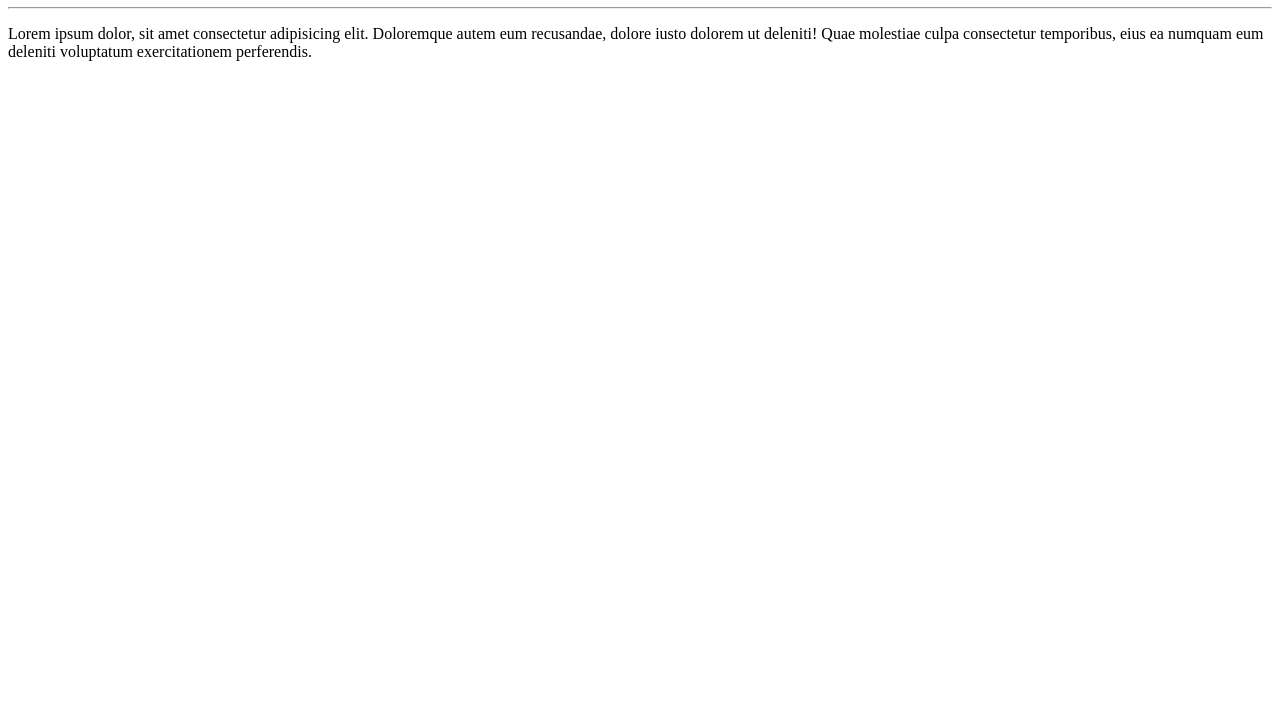
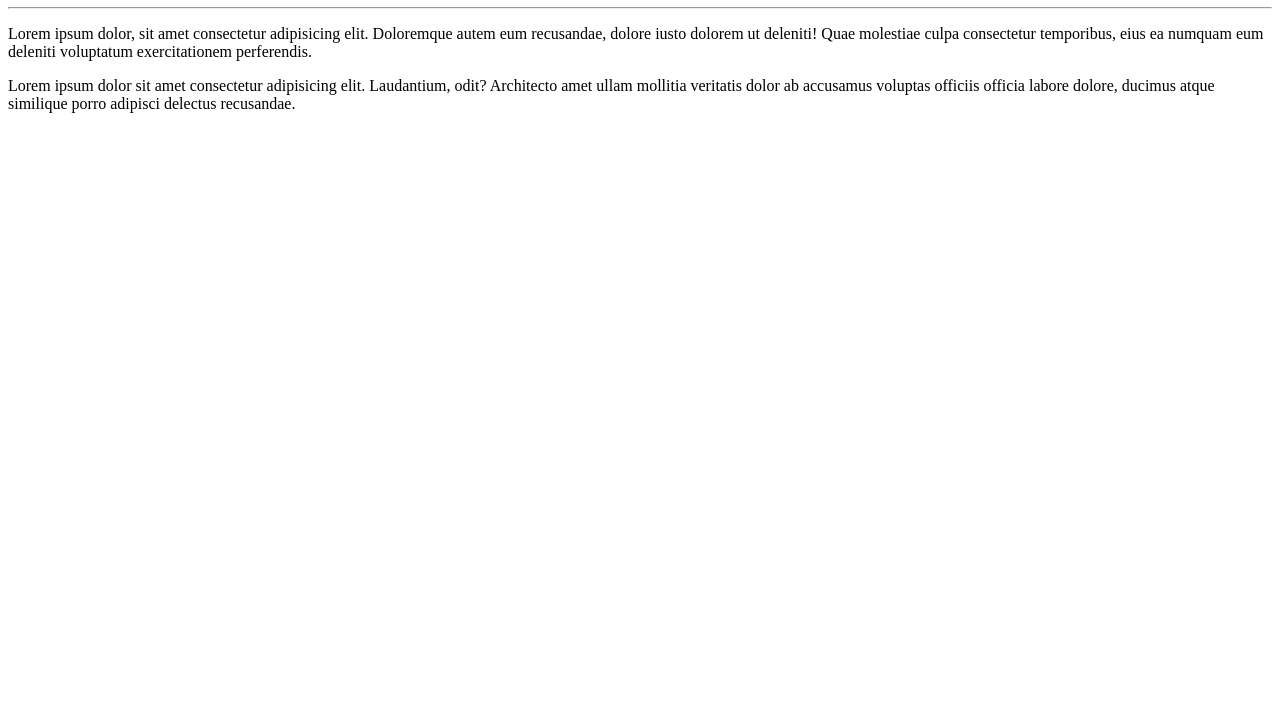
Before and after one commit to FelipeReisCabral/Ola-Mundo, a plain HTML site: page site-exemplo/index.html in a window 1280 px wide. Shown: the part 73-800 px from the top of the page. Drawn offline with Linux system fonts and the light colour scheme.

Commit message:
adicionei um paragrafo

```diff
--- a/site-exemplo/index.html
+++ b/site-exemplo/index.html
@@ -10,6 +10,8 @@
     <hr>
     <p>Lorem ipsum dolor, sit amet consectetur adipisicing elit. Doloremque autem eum recusandae, dolore iusto dolorem ut deleniti!
      Quae molestiae culpa consectetur temporibus, eius ea numquam eum deleniti voluptatum exercitationem perferendis.</p>
+     <p>Lorem ipsum dolor sit amet consectetur adipisicing elit. Laudantium, odit? Architecto amet ullam mollitia veritatis dolor ab
+     accusamus voluptas officiis officia labore dolore, ducimus atque similique porro adipisci delectus recusandae.</p>
 
 </body>
 </html>
```
